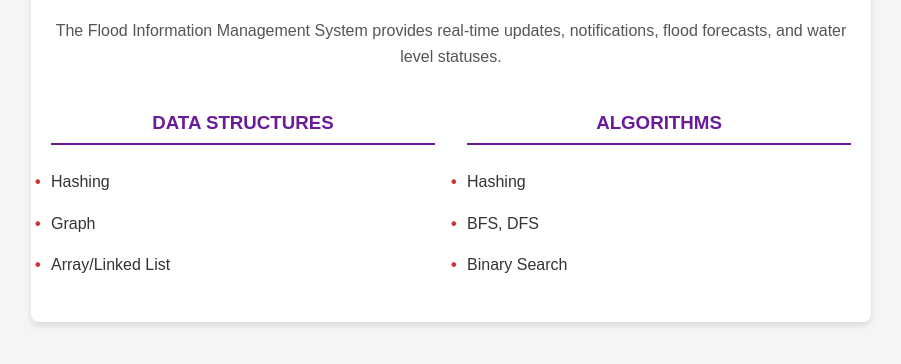
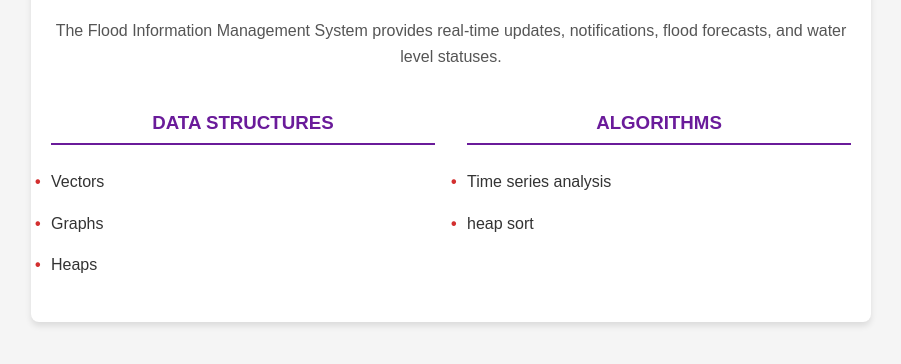
Before and after one commit to Vaibhav-Thabbannavar/floodmgmtsystem.github.io, a plain HTML site: page Flood Prediction.html in a window 1280 px wide. Shown: the part 196-560 px from the top of the page, without its empty margins (189-1090 px from the left). Drawn offline with Linux system fonts and the light colour scheme.

Commit message:
Update Flood Prediction.html

```diff
--- a/Flood Prediction.html
+++ b/Flood Prediction.html
@@ -78,17 +78,16 @@
             <div class="column">
                 <h3>Data Structures</h3>
                 <ul>
-                    <li>Hashing</li>
-                    <li>Graph</li>
-                    <li>Array/Linked List</li>
+                    <li>Vectors</li>
+                    <li>Graphs</li>
+                    <li>Heaps</li>
                 </ul>
             </div>
             <div class="column">
                 <h3>Algorithms</h3>
                 <ul>
-                    <li>Hashing</li>
-                    <li>BFS, DFS</li>
-                    <li>Binary Search</li>
+                    <li>Time series analysis</li>
+                    <li>heap sort </li>
                 </ul>
             </div>
         </div>
```
